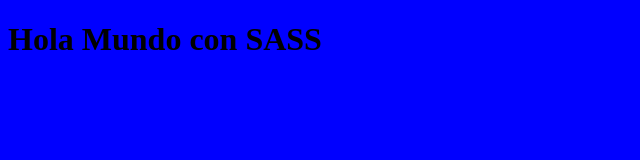
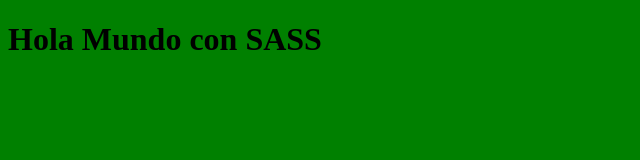
Before and after one commit to MarcosFranco13/Festival_Musica, a website: page index.html in a window 1280 px wide. Shown: the whole page, without its empty margins (0-640 px from the left). Drawn offline with Linux system fonts and the light colour scheme.

Commit message:
Automatización de script para compilacion de sass cada que se guarde cambios con --watch

```diff
--- a/package.json
+++ b/package.json
@@ -4,7 +4,7 @@
   "description": "Practica aprendiendo SASS, GULP y NPM",
   "main": "index.js",
   "scripts": {
-    "sass": "sass src/scss:build/css"
+    "sass": "sass --watch src/scss:build/css"
   },
   "repository": {
     "type": "git",
--- a/src/scss/app.scss
+++ b/src/scss/app.scss
@@ -1,3 +1,3 @@
 body {
-    background-color: blue;
+    background-color: green;
 }
```
Also changed, not shown: build/css/app.css.
